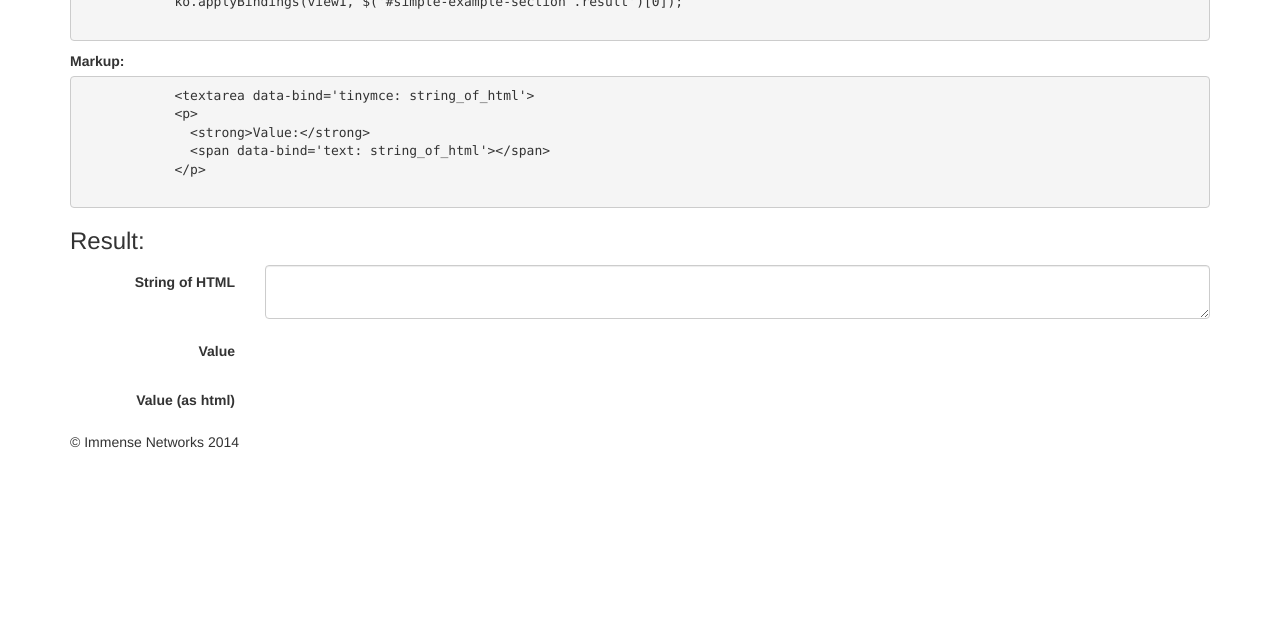
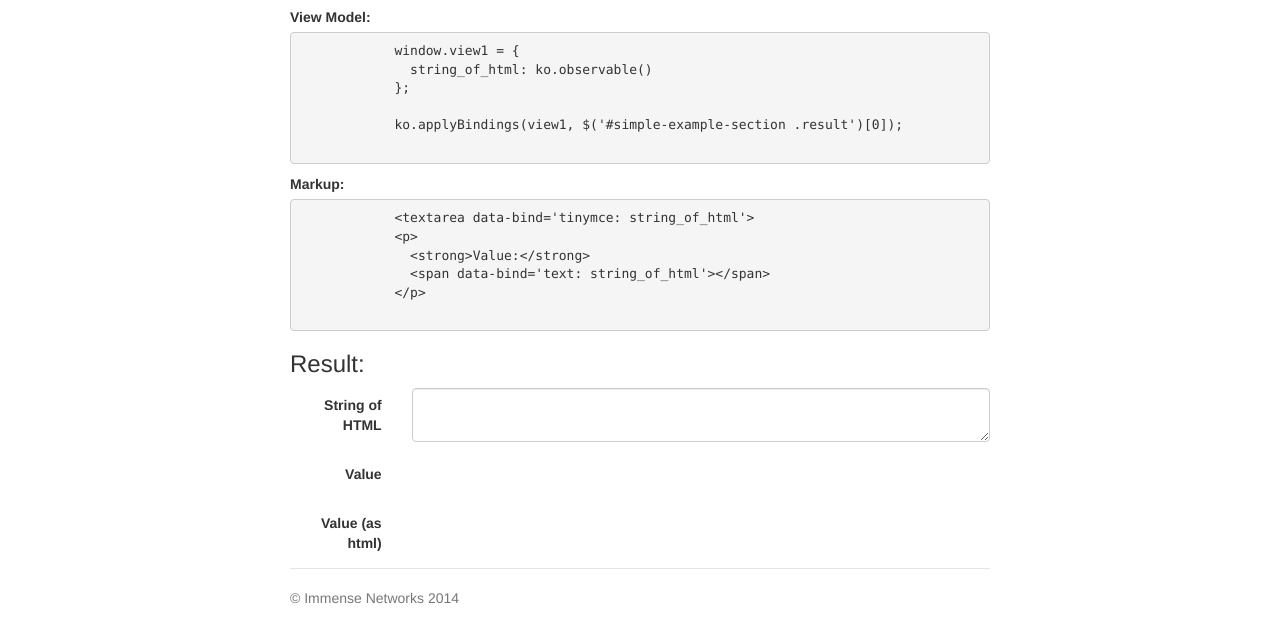
Before and after one commit to immense/knockout-tinymce, a website: page demo.html in a window 1280 px wide. Shown: the part 491-1129 px from the top of the page. Before the commit the page ends 953 px from the top, so only its background shows below. Drawn offline with nearby package versions, Linux system fonts and the light colour scheme; a script that the page names is missing.

Commit message:
Added style.css to demo

```diff
--- a/demo.html
+++ b/demo.html
@@ -11,6 +11,7 @@
 
   <script src='demo/tinymce/tinymce.js'></script>
   <script src='knockout-tinymce.min.js'></script>
+  <link href='demo/style.css' type='text/css' rel='stylesheet'></link>
 
   <script type='text/javascript'>
     $(function() {
```
